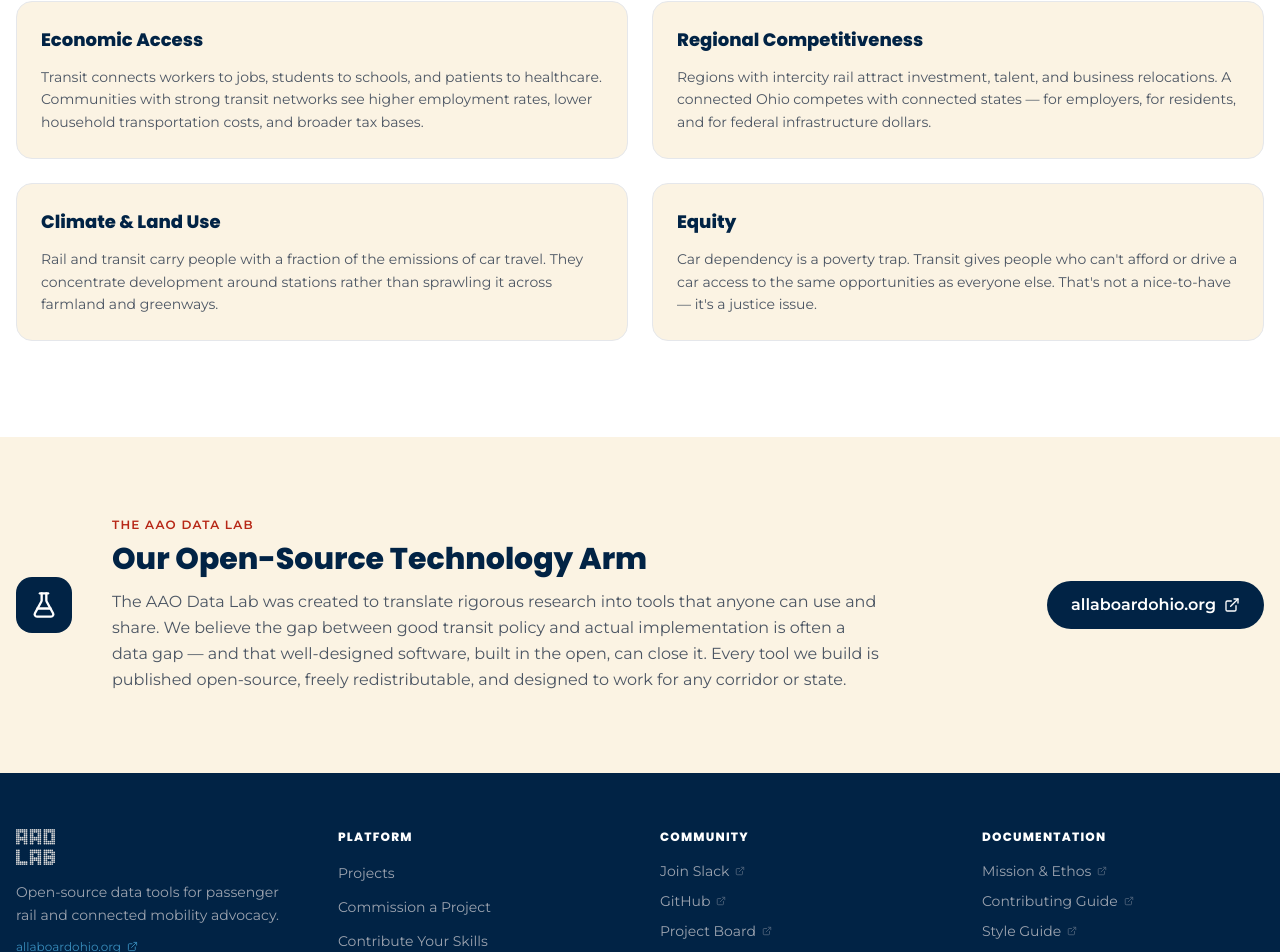
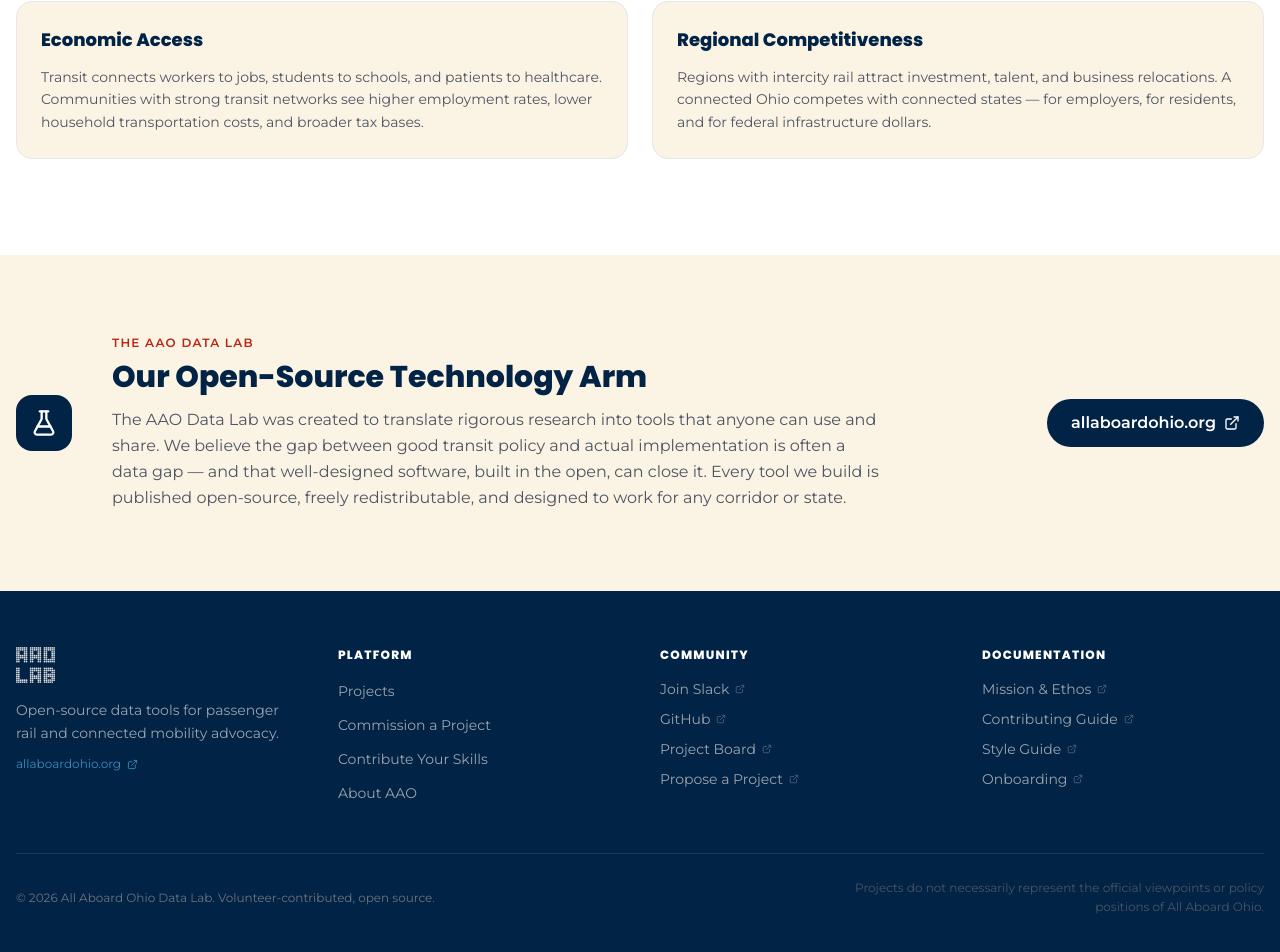
Before and after one commit to all-aboard-ohio/aao-lab-homepage, a React (Vite) app: page /#/about in a window 1280 px wide. Shown: the part 2469-3421 px from the top of the page. Built offline with nearby package versions, Linux system fonts and the light colour scheme.

Commit message:
chore: remove Climate & Land Use and Equity cards from About page

```diff
--- a/src/pages/About.jsx
+++ b/src/pages/About.jsx
@@ -8,14 +8,6 @@ const transitImpacts = [
   {
     title: 'Regional Competitiveness',
     body: 'Regions with intercity rail attract investment, talent, and business relocations. A connected Ohio competes with connected states — for employers, for residents, and for federal infrastructure dollars.',
-  },
-  {
-    title: 'Climate &amp; Land Use',
-    body: 'Rail and transit carry people with a fraction of the emissions of car travel. They concentrate development around stations rather than sprawling it across farmland and greenways.',
-  },
-  {
-    title: 'Equity',
-    body: "Car dependency is a poverty trap. Transit gives people who can't afford or drive a car access to the same opportunities as everyone else. That's not a nice-to-have — it's a justice issue.",
   },
 ];
 
```
